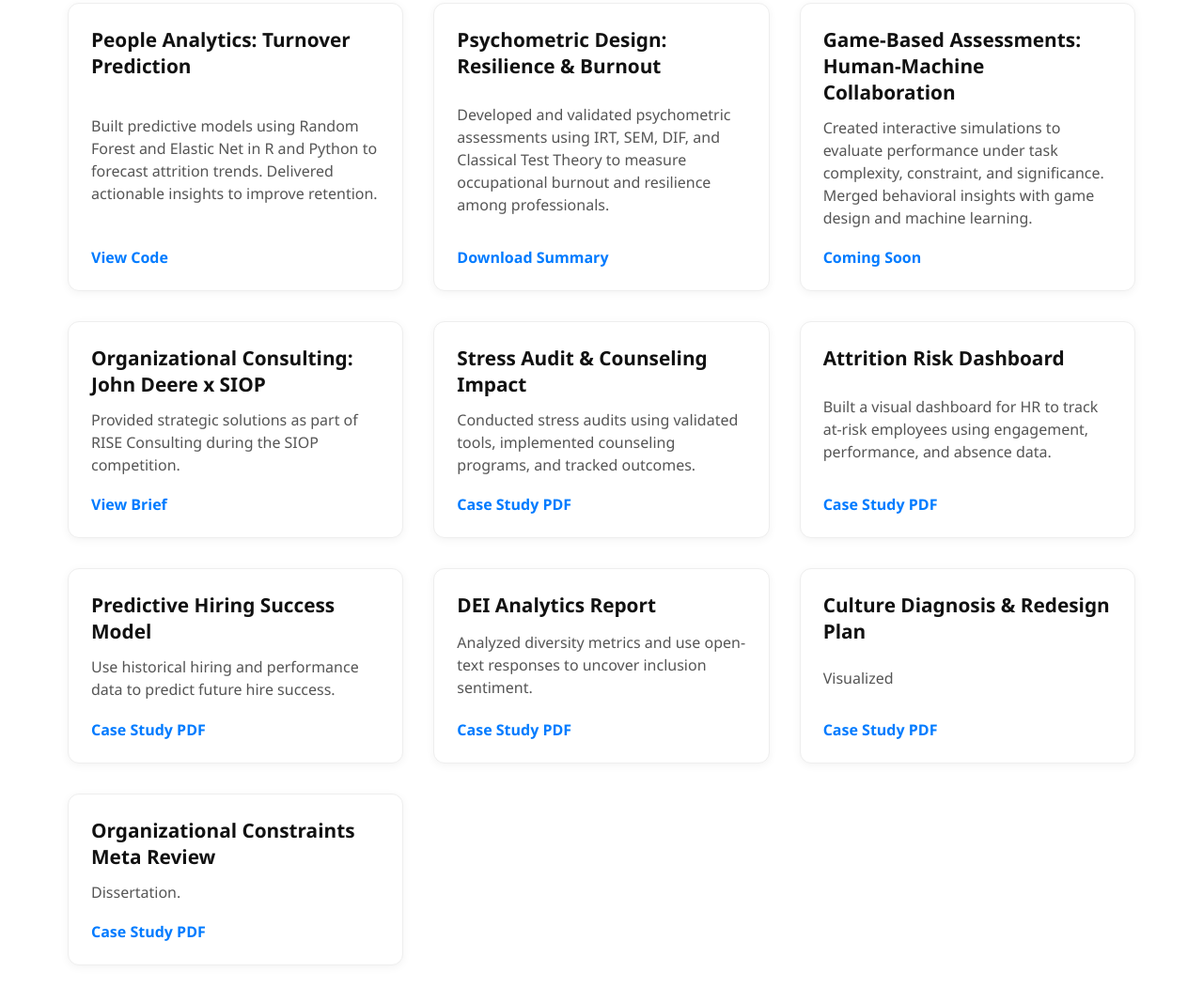
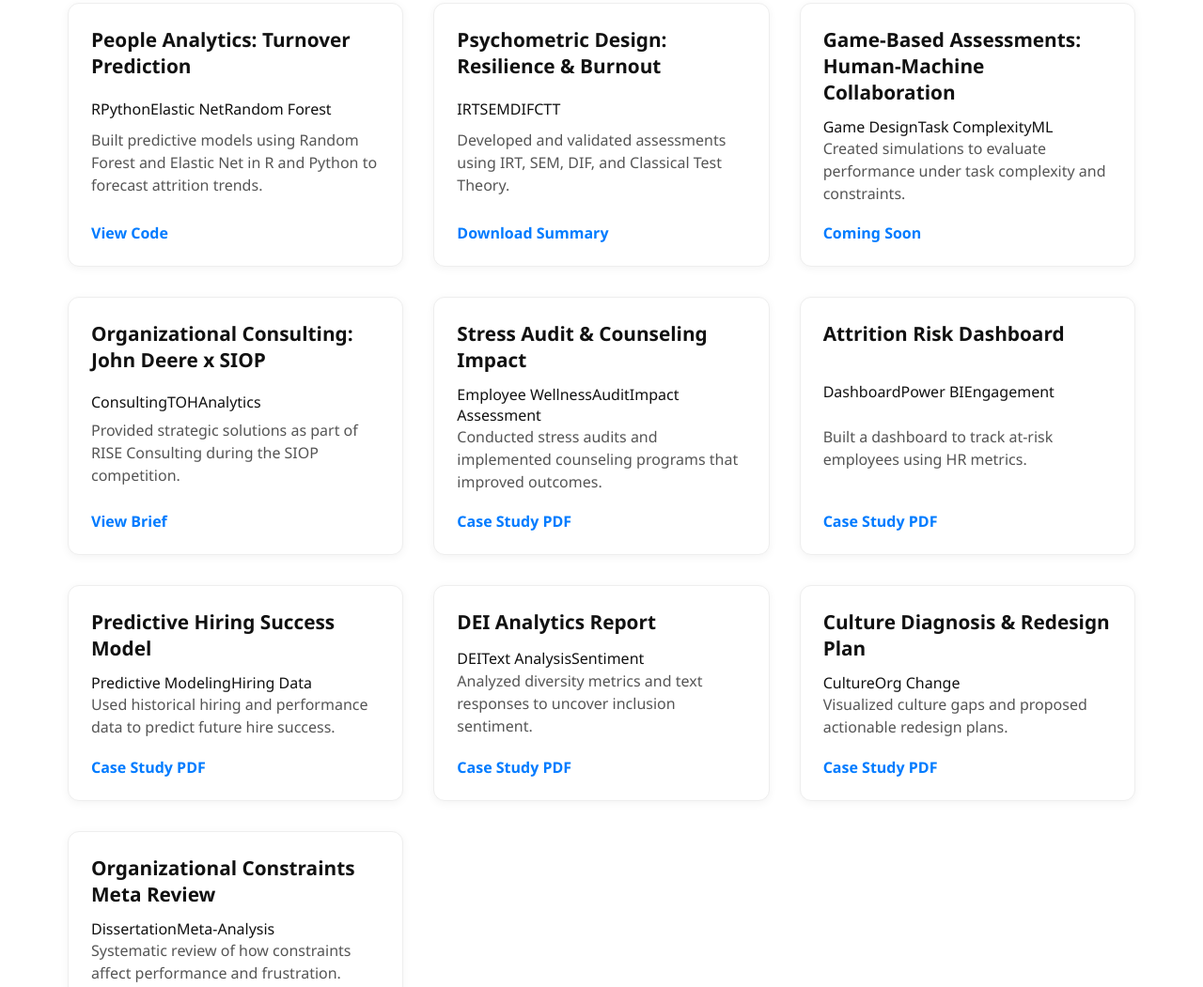
Before and after one commit to Sruthi1799/Github-portfolio, a plain HTML site: page index.html in a window 1280 px wide. Shown: the part 1299-2350 px from the top of the page at 94% size. Drawn offline with Linux system fonts and the light colour scheme.

Commit message:
Update index.html

```diff
--- a/index.html
+++ b/index.html
@@ -20,22 +20,20 @@
     </nav>
   </header>
 
+  <!-- Hero Section -->
   <main class="split-layout">
-  <!-- Left Side: Organizational Scientist -->
     <div class="left-side human-theme">
       <div class="identity">
         <h1 class="title"><strong>Organizational Scientist</strong></h1>
         <p>Designing ethical, human-friendly systems that empower people and purpose.</p>
-      <p>People-Centric | Systems Thinker | Organizational Behavior & Development | Psychometrics | Assesments </p>
+        <p>People-Centric | Systems Thinker | Organizational Behavior & Development | Psychometrics | Assessments</p>
       </div>
     </div>
-
-  <!-- Right Side: Analytics Storyteller -->
     <div class="right-side data-theme">
       <div class="right-content">
         <h2 class="title"><strong>Analytics Storyteller</strong></h2>
         <p>Transforming data into powerful stories that drive organizational impact.</p>
-      <p>Python | R | Machine Learning | Visualization| Prescriptive Recommendations </p>
+        <p>Python | R | Machine Learning | Visualization | Prescriptive Recommendations</p>
       </div>
     </div>
   </main>
@@ -53,61 +51,71 @@
 
       <div class="project-card">
         <h3>People Analytics: Turnover Prediction</h3>
-      <p>Built predictive models using Random Forest and Elastic Net in R and Python to forecast attrition trends. Delivered actionable insights to improve retention.</p>
+        <div class="tags"><span>R</span><span>Python</span><span>Elastic Net</span><span>Random Forest</span></div>
+        <p>Built predictive models using Random Forest and Elastic Net in R and Python to forecast attrition trends.</p>
         <a href="#">View Code</a>
       </div>
 
       <div class="project-card">
         <h3>Psychometric Design: Resilience & Burnout</h3>
-      <p>Developed and validated psychometric assessments using IRT, SEM, DIF, and Classical Test Theory to measure occupational burnout and resilience among professionals.</p>
+        <div class="tags"><span>IRT</span><span>SEM</span><span>DIF</span><span>CTT</span></div>
+        <p>Developed and validated assessments using IRT, SEM, DIF, and Classical Test Theory.</p>
         <a href="#">Download Summary</a>
       </div>
 
       <div class="project-card">
         <h3>Game-Based Assessments: Human-Machine Collaboration</h3>
-      <p>Created interactive simulations to evaluate performance under task complexity, constraint, and significance. Merged behavioral insights with game design and machine learning.</p>
+        <div class="tags"><span>Game Design</span><span>Task Complexity</span><span>ML</span></div>
+        <p>Created simulations to evaluate performance under task complexity and constraints.</p>
         <a href="#">Coming Soon</a>
       </div>
 
       <div class="project-card">
         <h3>Organizational Consulting: John Deere x SIOP</h3>
+        <div class="tags"><span>Consulting</span><span>TOH</span><span>Analytics</span></div>
         <p>Provided strategic solutions as part of RISE Consulting during the SIOP competition.</p>
         <a href="#">View Brief</a>
       </div>
 
       <div class="project-card">
         <h3>Stress Audit & Counseling Impact</h3>
-      <p>Conducted stress audits using validated tools, implemented counseling programs, and tracked outcomes.</p>
+        <div class="tags"><span>Employee Wellness</span><span>Audit</span><span>Impact Assessment</span></div>
+        <p>Conducted stress audits and implemented counseling programs that improved outcomes.</p>
         <a href="#">Case Study PDF</a>
       </div>
 
       <div class="project-card">
         <h3>Attrition Risk Dashboard</h3>
-      <p>Built a visual dashboard for HR to track at-risk employees using engagement, performance, and absence data.</p>
+        <div class="tags"><span>Dashboard</span><span>Power BI</span><span>Engagement</span></div>
+        <p>Built a dashboard to track at-risk employees using HR metrics.</p>
         <a href="#">Case Study PDF</a>
       </div>
 
       <div class="project-card">
         <h3>Predictive Hiring Success Model</h3>
-      <p>Use historical hiring and performance data to predict future hire success.</p>
+        <div class="tags"><span>Predictive Modeling</span><span>Hiring Data</span></div>
+        <p>Used historical hiring and performance data to predict future hire success.</p>
         <a href="#">Case Study PDF</a>
       </div>
 
       <div class="project-card">
         <h3>DEI Analytics Report</h3>
-      <p>Analyzed diversity metrics and use open-text responses to uncover inclusion sentiment.</p>
+        <div class="tags"><span>DEI</span><span>Text Analysis</span><span>Sentiment</span></div>
+        <p>Analyzed diversity metrics and text responses to uncover inclusion sentiment.</p>
         <a href="#">Case Study PDF</a>
       </div>
 
       <div class="project-card">
         <h3>Culture Diagnosis & Redesign Plan</h3>
-      <p>Visualized</p>
+        <div class="tags"><span>Culture</span><span>Org Change</span></div>
+        <p>Visualized culture gaps and proposed actionable redesign plans.</p>
         <a href="#">Case Study PDF</a>
       </div>
 
       <div class="project-card">
         <h3>Organizational Constraints Meta Review</h3>
-      <p>Dissertation.</p>
+        <div class="tags"><span>Dissertation</span><span>Meta-Analysis</span></div>
+        <p>Systematic review of how constraints affect performance and frustration.</p>
         <a href="#">Case Study PDF</a>
       </div>
 
```
Lines whose indentation alone changed are shown as unchanged.
